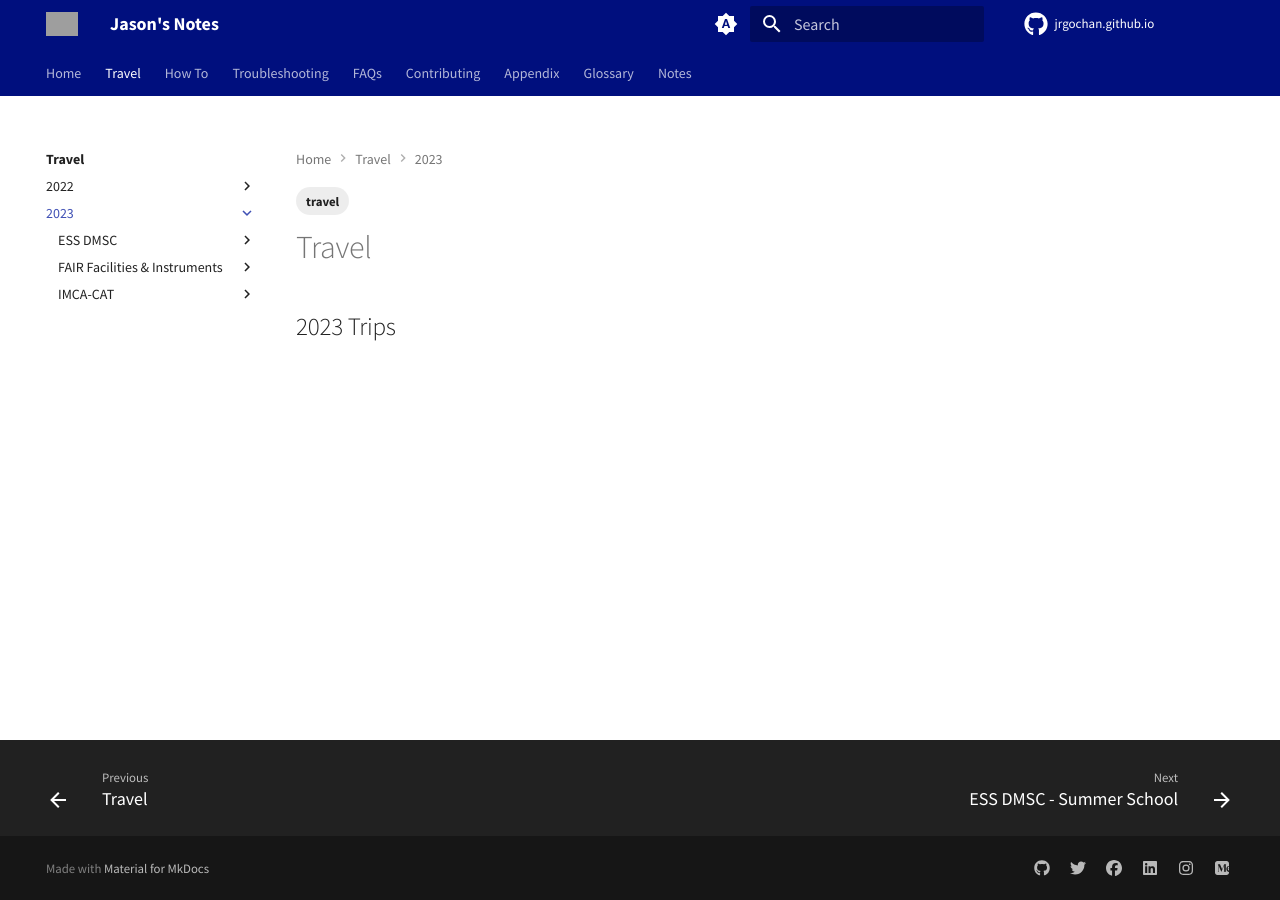
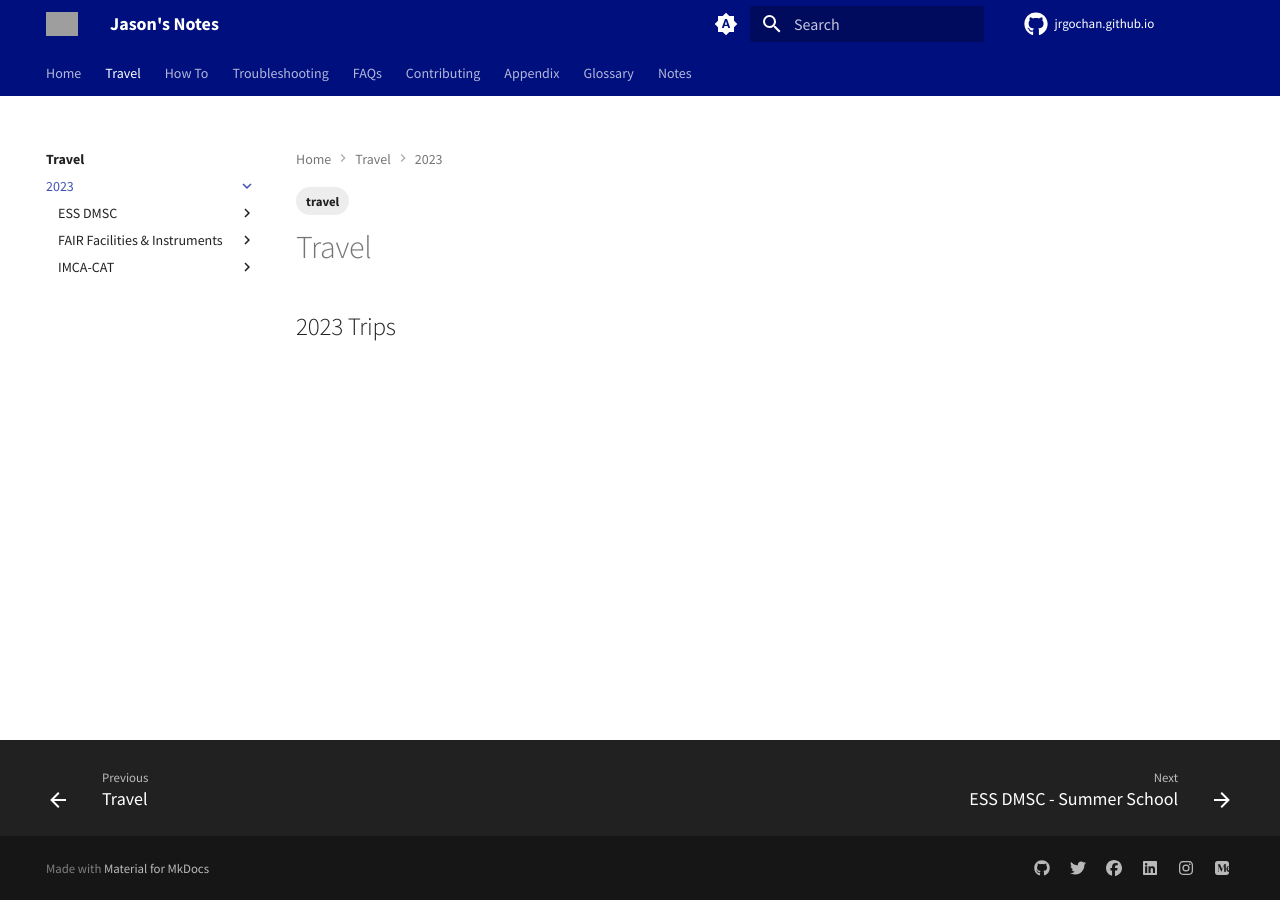
Before and after one commit to jrgochan/jrgochan.github.io, an MkDocs documentation site: the page built from docs/travel/2023/index.md, in a window 1280 px wide. Built offline with MkDocs 1.6.1 and Material for MkDocs 9.7.7, drawn with Linux system fonts in a browser that asks for light colours; grey boxes are pictures that could not be loaded.

Commit message:
testing actions

```diff
--- a/mkdocs.yml
+++ b/mkdocs.yml
@@ -11,8 +11,6 @@ nav:
   - Home: index.md
   - Travel:
     - travel/index.md
-    - 2022:
-      - travel/2022/index.md
     - 2023:
       - travel/2023/index.md
       - ESS DMSC:
```
Also changed, not shown: 1 other file.
